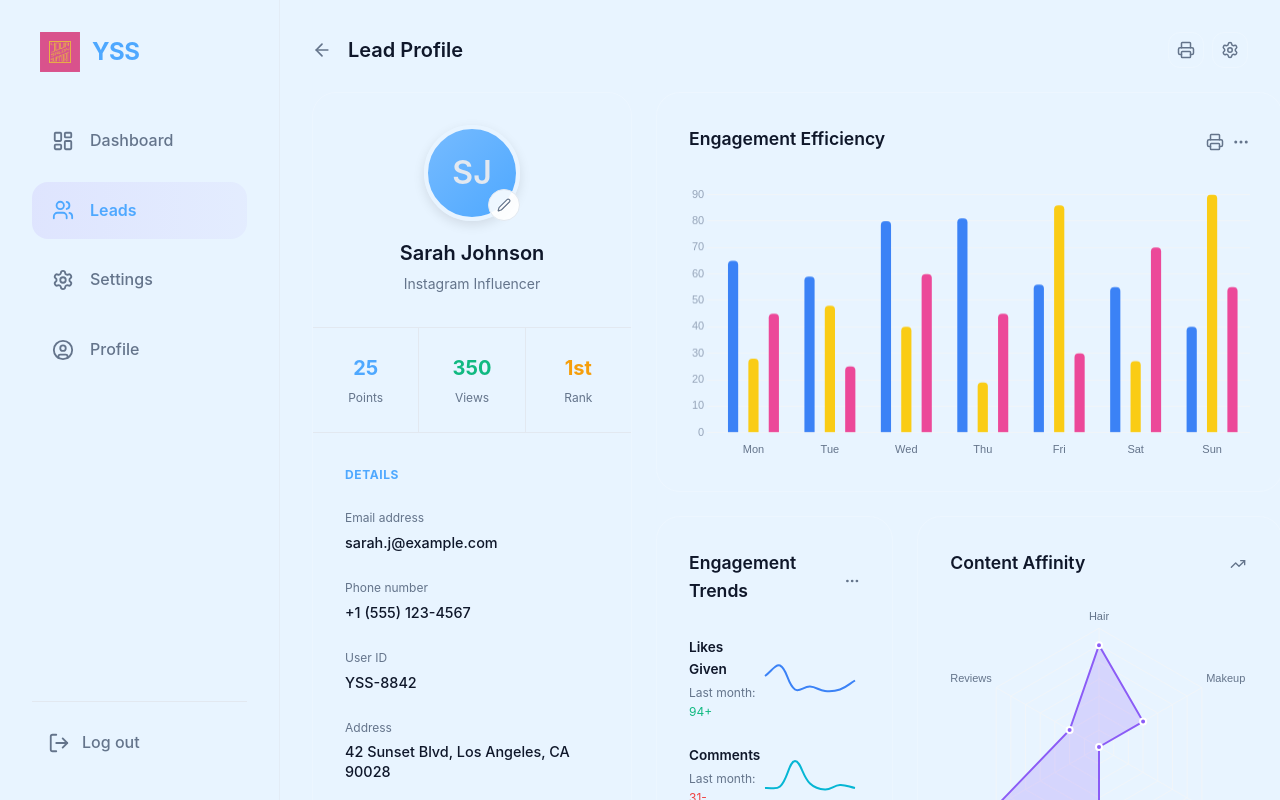
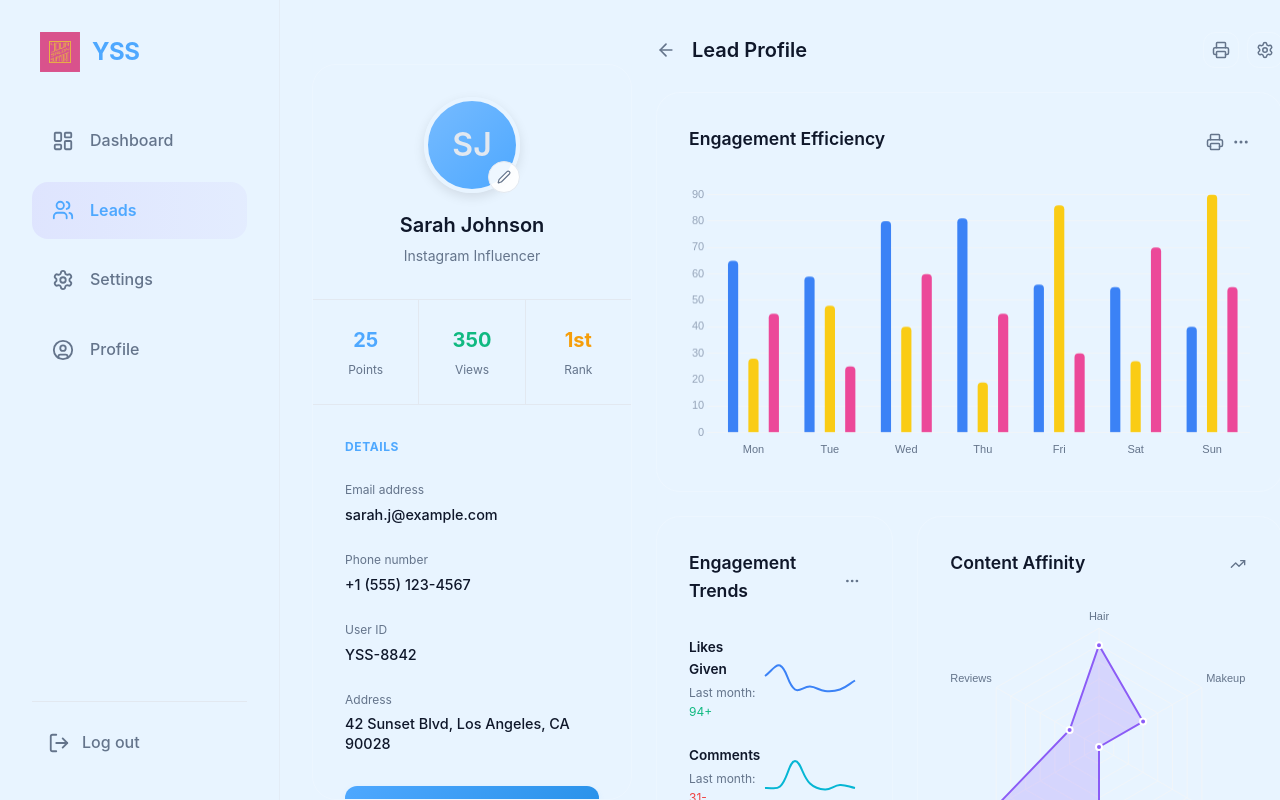
Before and after one commit to ABCD-Shubham/Dashboard-YSS, a React (Vite) app: page /leads/1 in a window 1280 px wide. Shown: the top 800 px of the page. Built offline with nearby package versions, Linux system fonts and the light colour scheme.

Commit message:
Move Lead Profile header to right column and refine sidebar sticky behavior

```diff
--- a/index.html
+++ b/index.html
@@ -1,13 +1,16 @@
 <!doctype html>
 <html lang="en">
+
 <head>
   <meta charset="UTF-8" />
-    <link rel="icon" type="image/svg+xml" href="/vite.svg" />
+  <link rel="icon" type="image/svg+xml" href="/logo.png" />
   <meta name="viewport" content="width=device-width, initial-scale=1.0" />
-    <title>frontend.gemini</title>
+  <title>YSS-Dashboard</title>
 </head>
+
 <body>
   <div id="root"></div>
   <script type="module" src="/src/main.jsx"></script>
 </body>
+
 </html>
--- a/src/components/LeadDetails.jsx
+++ b/src/components/LeadDetails.jsx
@@ -138,34 +138,21 @@ const LeadDetails = () => {
 
     return (
         <div className="lead-details-page" style={{ background: 'var(--bg-body)', minHeight: '100vh', width: '100%' }}>
-            <div style={{ display: 'flex', alignItems: 'center', justifyContent: 'space-between', marginBottom: '1.5rem' }}>
-                <div style={{ display: 'flex', alignItems: 'center', gap: '1rem' }}>
-                    <button
-                        onClick={() => navigate('/leads')}
-                        className="btn"
-                        style={{ padding: 0, color: 'var(--text-muted)', background: 'transparent' }}
-                    >
-                        <ArrowLeft size={20} />
-                    </button>
-                    <h2 style={{ fontSize: '1.25rem', margin: 0 }}>Lead Profile</h2>
-                </div>
-                <div style={{ display: 'flex', gap: '0.5rem' }}>
-                    <button className="btn" style={{ background: 'transparent', border: '1px solid rgba(255, 255, 255, 0.2)', padding: '8px' }}><Printer size={18} color="var(--text-muted)" /></button>
-                    <button className="btn" style={{ background: 'transparent', border: '1px solid rgba(255, 255, 255, 0.2)', padding: '8px' }}><Settings size={18} color="var(--text-muted)" /></button>
-                </div>
-            </div>
+
 
             <div style={{ display: 'grid', gridTemplateColumns: '320px 1fr', gap: '1.5rem', alignItems: 'start' }}>
 
                 {/* Left Sidebar - Profile Card */}
                 <div className="card" style={{
                     padding: '0',
-                    overflow: 'hidden',
+                    overflowY: 'auto',
+                    maxHeight: 'calc(100vh - 4rem)',
                     background: 'transparent',
                     border: '1px solid rgba(255, 255, 255, 0.2)',
                     boxShadow: 'none',
                     position: 'sticky',
-                    top: '2rem'
+                    top: '2rem',
+                    scrollbarWidth: 'none'
                 }}>
                     <div style={{ padding: '2rem', textAlign: 'center', borderBottom: '1px solid var(--border-color)' }}>
                         <div style={{ position: 'relative', display: 'inline-block', marginBottom: '1rem' }}>
@@ -280,6 +267,23 @@ const LeadDetails = () => {
 
                 {/* Right Content Area */}
                 <div style={{ display: 'flex', flexDirection: 'column', gap: '1.5rem' }}>
+                    {/* Header moved here */}
+                    <div style={{ display: 'flex', alignItems: 'center', justifyContent: 'space-between' }}>
+                        <div style={{ display: 'flex', alignItems: 'center', gap: '1rem' }}>
+                            <button
+                                onClick={() => navigate('/leads')}
+                                className="btn"
+                                style={{ padding: 0, color: 'var(--text-muted)', background: 'transparent' }}
+                            >
+                                <ArrowLeft size={20} />
+                            </button>
+                            <h2 style={{ fontSize: '1.25rem', margin: 0 }}>Lead Profile</h2>
+                        </div>
+                        <div style={{ display: 'flex', gap: '0.5rem' }}>
+                            <button className="btn" style={{ background: 'transparent', border: '1px solid rgba(255, 255, 255, 0.2)', padding: '8px' }}><Printer size={18} color="var(--text-muted)" /></button>
+                            <button className="btn" style={{ background: 'transparent', border: '1px solid rgba(255, 255, 255, 0.2)', padding: '8px' }}><Settings size={18} color="var(--text-muted)" /></button>
+                        </div>
+                    </div>
 
                     {/* Top Chart Section */}
                     <div className="card" style={{ height: '400px', display: 'flex', flexDirection: 'column', background: 'transparent', border: '1px solid rgba(255, 255, 255, 0.2)', boxShadow: 'none' }}>
```
Also changed, not shown: logo.png (added). Lines whose indentation alone changed are shown as unchanged.
